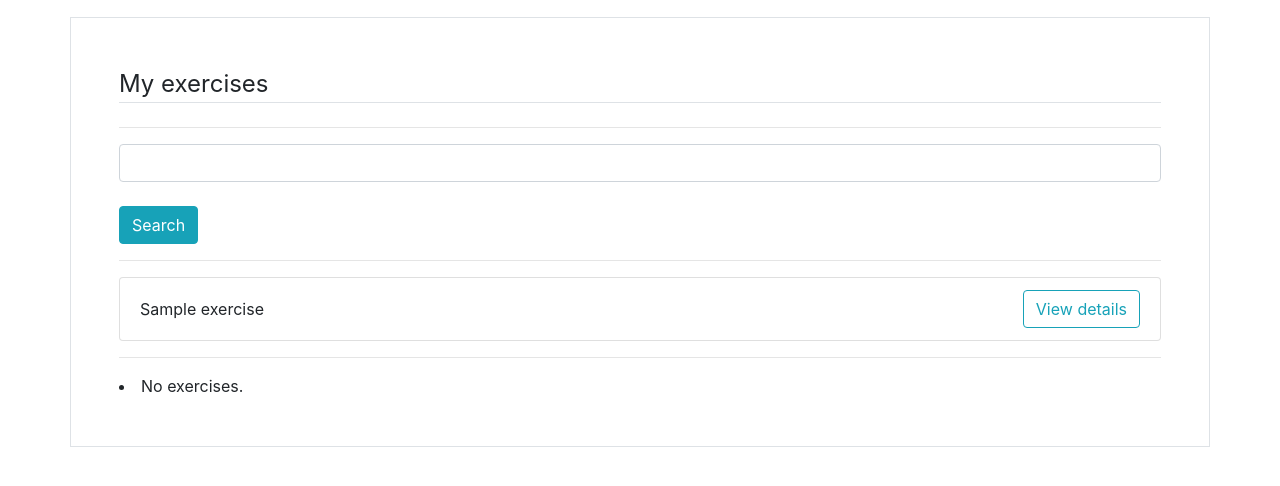
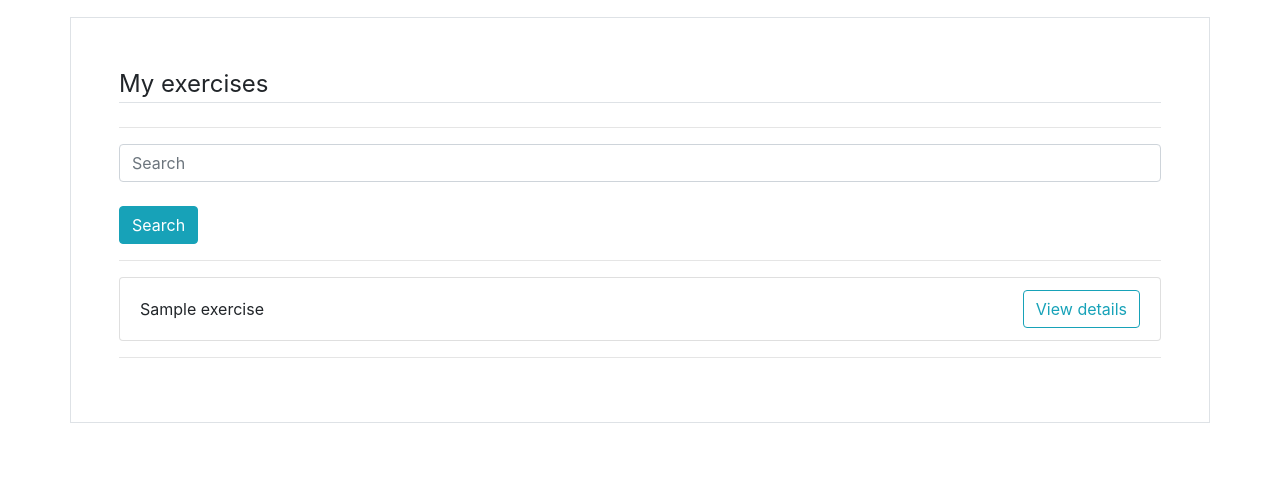
Before and after one commit to dorabz/Fitnessify, a Django app: template 03/app/fit/users/templates/users/exercise_list.html in a window 1280 px wide. Shown: the part 56-542 px from the top of the page. Run offline with Django 3.2, Linux system fonts and the light colour scheme; the template is opened without the code that fills it: most values are stand-ins (such as "Sample title", 1, 10 or a date in 2020); some libraries are stand-ins or nearby versions.

Commit message:
dodan search bar

```diff
--- a/03/app/fit/users/templates/users/exercise_list.html
+++ b/03/app/fit/users/templates/users/exercise_list.html
@@ -12,15 +12,14 @@
     {% endif %}
 
  <hr>
- <!-- ne radi search -->
-    <form action="{% url 'exercise_list' %}" method="get">
-      <input id="al-search" type="text"
-             name="name" value="{{ request.GET.exercise_name }}"
-             class="form-control" />
+
+    <form class="add_your_class" method="GET" action="" >
+      <input type="search" name="search" class="form-control" placeholder="Search" >
       <br>
-      <input type="submit"
-             value="Search" class="btn btn-info" />
-    </form>
+      <button class="btn btn-info" type="submit"> Search </button>
+  </form>
+
+
   <hr>
     <ul class="list-group">
       {% for exercise in exercises %}
@@ -52,8 +51,7 @@
         </li>
         {% endif %}
       </ul>
-      {% else %}
-       <li>No exercises.</li>
+
       {% endif %}
     </nav>
 </div>
```
Also changed, not shown: 03/app/fit/users/views.py (+10 -2 lines).
